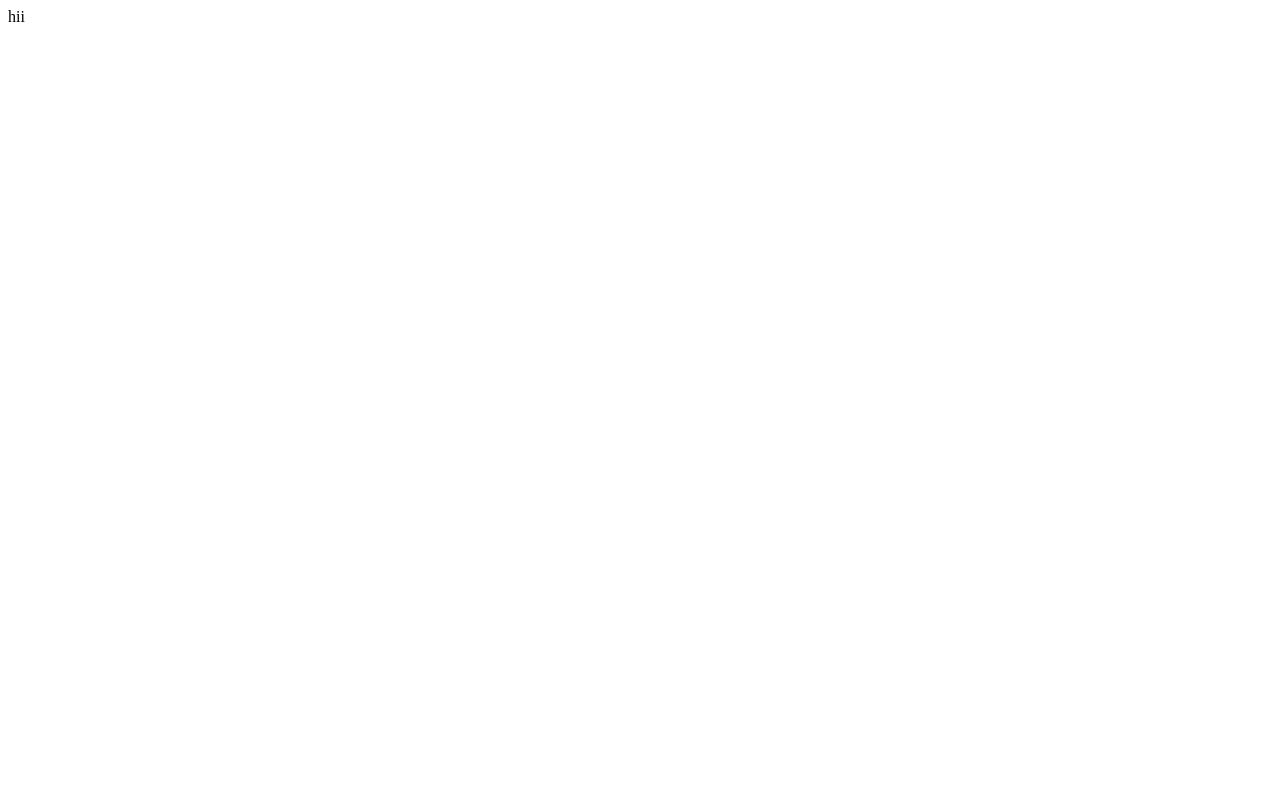
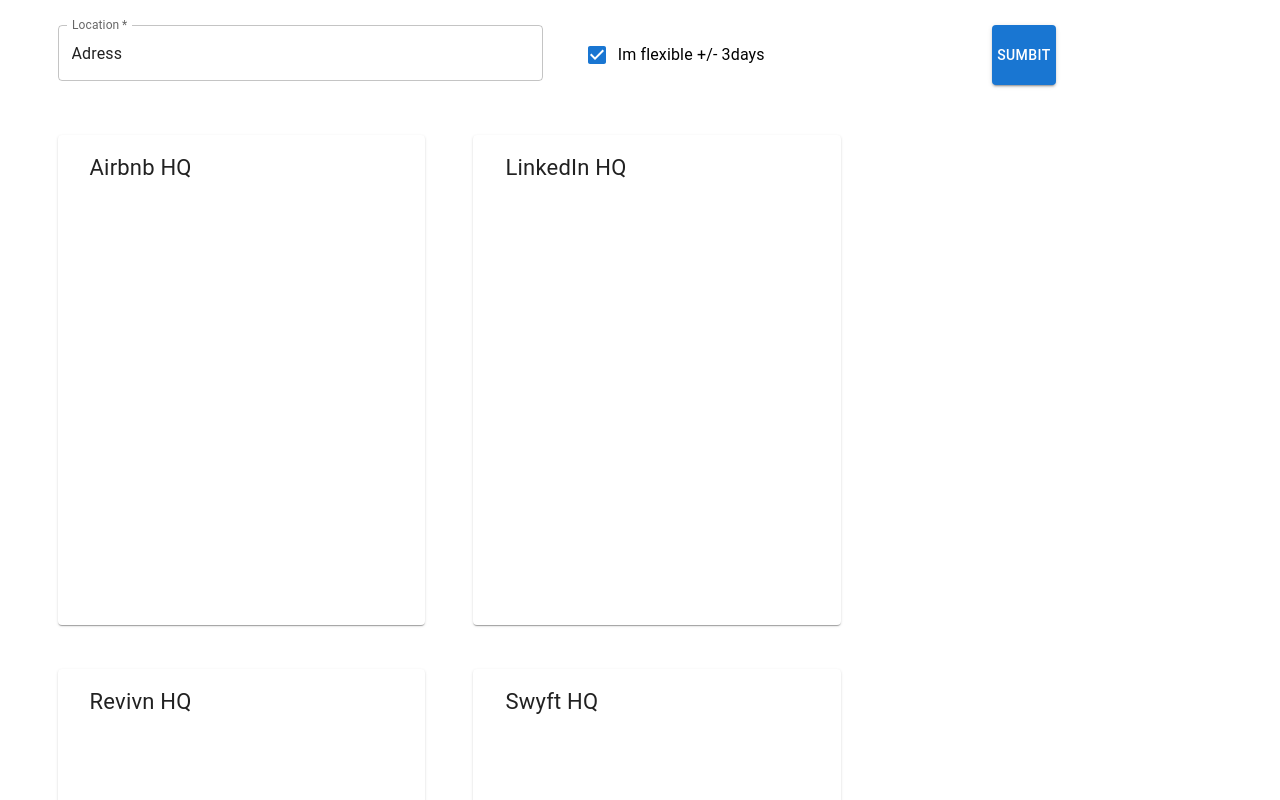
Before and after one commit to apoolinaria/revivn_scheduler, a React (Create React App) app in the folder client/: page / in a window 1280 px wide. Shown: the top 800 px of the page. Built offline with nearby package versions, Linux system fonts and the light colour scheme; the HTML template or start-up script is replaced by a standard one.

Commit message:
layout created

```diff
--- a/client/src/App.jsx
+++ b/client/src/App.jsx
@@ -1,11 +1,17 @@
 import React from 'react';
+import ScheduleContainer from './scheduleContainer.jsx'
+import PickupContainer from './PickupsContaioner.jsx'
+import { createTheme, ThemeProvider } from '@mui/material/styles';
 
+const theme = createTheme();
 
 const App = () => {
   return (
-  <div>
- hii
-  </div>)
+ <ThemeProvider theme={theme} >
+    <ScheduleContainer/>
+    <PickupContainer/>
+  </ThemeProvider>
+  )
 }
 
 export default App;
--- /dev/null
+++ b/client/src/DateSelect.jsx
@@ -0,0 +1,27 @@
+import React from 'react'
+import TextField from '@mui/material/TextField';
+import AdapterDateFns from '@mui/lab/AdapterDateFns';
+import LocalizationProvider from '@mui/lab/LocalizationProvider';
+import DatePicker from '@mui/lab/DatePicker';
+import Checkbox from '@mui/material/Checkbox';
+import FormControlLabel from '@mui/material/FormControlLabel';
+
+export default function DateSelector() {
+  const [value, setValue] = React.useState(null);
+
+  return (
+    <div style={{marginLeft:'2%', display:'flex', flexDirection: 'row', flexBasis: '35%'}}>
+      <LocalizationProvider dateAdapter={AdapterDateFns}>
+        <DatePicker
+          label="Select Date"
+          value={value}
+          onChange={(newValue) => {
+            setValue(newValue);
+          }}
+          renderInput={(params) => <TextField {...params} />}
+        />
+      </LocalizationProvider>
+      <FormControlLabel style={{marginLeft:'2%'}} control={<Checkbox defaultChecked />} label="Im flexible +/- 3days" />
+    </div>
+  );
+}
--- /dev/null
+++ b/client/src/LocationSelect.jsx
@@ -0,0 +1,16 @@
+import React from 'react';
+import TextField from '@mui/material/TextField';
+
+
+
+export default function LocationSelect () {
+  return (
+    <TextField
+    style={{marginLeft:'2%', flexBasis: '40%'}}
+    required
+    id="outlined-required"
+    label="Location"
+    defaultValue="Adress"
+  />
+  )
+}
--- /dev/null
+++ b/client/src/PickupTile.jsx
@@ -0,0 +1,38 @@
+import React from 'react'
+import {Card, Typography} from '@mui/material';
+import { makeStyles } from '@mui/styles';
+import { createTheme, ThemeProvider } from '@mui/material/styles';
+
+
+const useStyles = makeStyles((theme) => ({
+  root: {
+    width: '100%',
+    height: 450,
+    marginBottom: '20px',
+    position: 'relative',
+    flexBasis: '25%',
+    padding: theme.spacing(2, 4, 3),
+    margin: '2%'
+
+  },
+  paper: {
+    backgroundColor: 'white',
+    border: '2px solid #000',
+    boxShadow: theme.shadows[5],
+    padding: theme.spacing(2, 4, 3),
+  }
+}));
+
+export default function PickupTile (props) {
+  const classes = useStyles();
+
+  return (
+  <Card className={classes.root}>
+    <Typography sx={{ fontSize: 22 }} color="text.prirmary" gutterBottom>
+        {props.pickup.location}
+      </Typography>
+      {/* <hr style={{marginLeft: '5%', marginRight: '5%'}}/> */}
+  </Card>
+
+  )
+}
--- /dev/null
+++ b/client/src/PickupsContaioner.jsx
@@ -0,0 +1,12 @@
+import React from 'react'
+import { createTheme, ThemeProvider } from '@mui/material/styles';
+import PickupTile from './PickupTile.jsx';
+import {sampleData} from './sample.js'
+
+export default function PickupContainer (){
+  return (
+    <div style={{display: 'flex', flexFlow: 'wrap', margin: '2%'}}>
+      {sampleData.map(pickup  => <PickupTile pickup={pickup}/>)}
+    </div>
+  )
+}
--- /dev/null
+++ b/client/src/sample.js
@@ -0,0 +1,42 @@
+module.exports.sampleData = [
+  {
+    location: 'Airbnb HQ',
+    scheduled: '11/20/2021',
+    address: '888 Brannan St, San Francisco, CA 94103',
+    notes:
+      'Please make sure to have your access qr code and check in at the front desk',
+    status: 'shceduled',
+  },
+  {
+    location: 'LinkedIn HQ',
+    scheduled: '11/20/2021',
+    address: '888 Brannan St, San Francisco, CA 94103',
+    notes:
+      'Please make sure to have your access qr code and check in at the front desk',
+    status: 'shceduled',
+  },
+  {
+    location: 'Revivn HQ',
+    scheduled: '11/20/2021',
+    address: '888 Brannan St, San Francisco, CA 94103',
+    notes:
+      'Please make sure to have your access qr code and check in at the front desk',
+    status: 'shceduled',
+  },
+  {
+    location: 'Swyft HQ',
+    scheduled: '11/20/2021',
+    address: '888 Brannan St, San Francisco, CA 94103',
+    notes:
+      'Please make sure to have your access qr code and check in at the front desk',
+    status: 'shceduled',
+  },
+  {
+    location: 'Salesforce HQ',
+    scheduled: '11/20/2021',
+    address: '888 Brannan St, San Francisco, CA 94103',
+    notes:
+      'Please make sure to have your access qr code and check in at the front desk',
+    status: 'shceduled',
+  },
+];
--- /dev/null
+++ b/client/src/scheduleContainer.jsx
@@ -0,0 +1,14 @@
+import React from 'react';
+import { Paper, Box, Grid, Button } from '@mui/material'
+import LocationSelect from './LocationSelect.jsx'
+import DateSelector from './DateSelect.jsx'
+
+export default function ScheduleContainer () {
+  return (
+    <div style={{display:'flex', flexDirection: 'row',flexFlow: 'wrap', margin: '2%', height:'60px'}}>
+      <LocationSelect />
+      <DateSelector />
+      <Button style={{flexBasis: '5%'}} variant="contained">Sumbit</Button>
+    </div>
+  )
+}
--- /dev/null
+++ b/client/src/styles.js
@@ -0,0 +1,46 @@
+import { makeStyles } from '@mui/styles';
+import { createTheme, ThemeProvider } from '@mui/material/styles';
+
+const theme = createTheme();
+
+export default makeStyles((theme) => ({
+  root: {
+    width: '100%',
+    height: 450,
+    marginBottom: '20px',
+    position: 'relative',
+  },
+  paper: {
+    backgroundColor: 'white',
+    border: '2px solid #000',
+    boxShadow: theme.shadows[5],
+    padding: theme.spacing(2, 4, 3),
+  },
+  modal: {
+    display: 'flex',
+    alignItems: 'center',
+    justifyContent: 'center',
+  },
+  modalPaper: {
+    backgroundColor: theme.palette.background.paper,
+    border: '2px solid #000',
+    boxShadow: theme.shadows[5],
+    padding: theme.spacing(2, 4, 3),
+    width: '30%',
+    height: '60%',
+  },
+  modalRoot: {
+    '& .MuiTextField-root': {
+      margin: theme.spacing(1),
+    },
+  },
+  modalForm: {
+    display: 'flex',
+    flexWrap: 'wrap',
+    justifyContent: 'center',
+    height: '10%',
+  },
+  buttonSubmit: {
+    marginBottom: 10,
+  },
+}));
```
Also changed, not shown: package.json (+10 -3 lines), client/src/stateStore.js (added), 2 other files (tests, documents, lock files or other folders).
